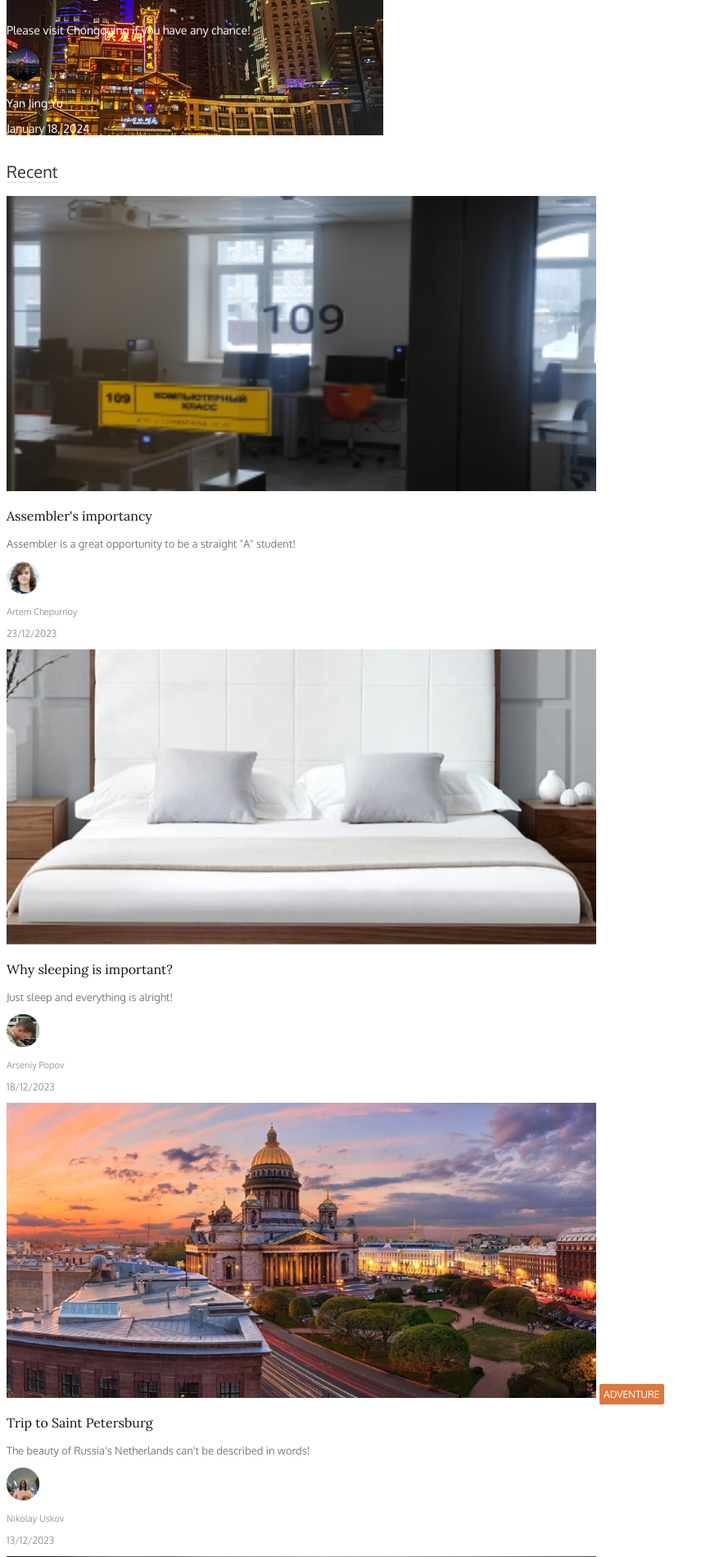
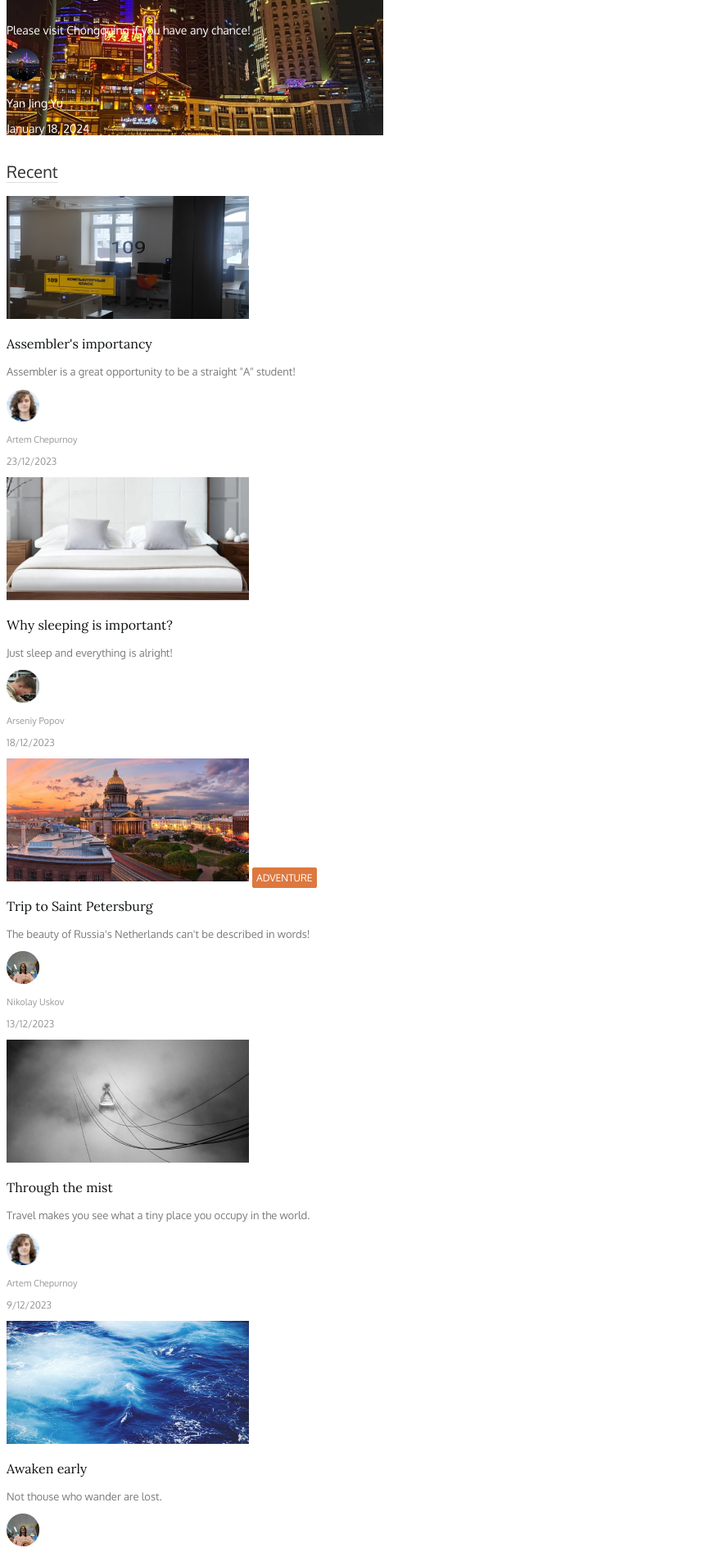
Before and after one commit to x3r1x/webCourse, a PHP site: page / in a window 1280 px wide. Shown: the part 771-2670 px from the top of the page at 82% size, without its empty margins (0-867 px from the left). Run offline with PHP 8.4, Linux system fonts and the light colour scheme.

Commit message:
lab3 accepted by Elena Eruslanovna

```diff
--- a/lab3/index.html
+++ b/lab3/index.html
@@ -86,7 +86,7 @@
 
                 <!-- "Assembler's importancy" -->
                 <article class="recent__extra_article extra_article">
-                    <img src="images/index/p3.png" alt="Assembler's importancy" width = '720' height="360">
+                    <img src="images/index/p3.png" alt="Assembler's importancy" width = '720' height="360" class="extra_article__image">
 
                     <h3 class="extra_article__header">Assembler's importancy</h3>
                     <p class="extra_article__subscription">Assembler is a great opportunity to be a straight "A" student!</p>
@@ -101,7 +101,7 @@
 
                 <!-- Why sleeping is important? -->
                 <article class="recent__extra_article extra_article">
-                    <img src="images/index/p4.png" alt="Why sleeping is important?" width="720" height="360">
+                    <img src="images/index/p4.png" alt="Why sleeping is important?" width="720" height="360" class="extra_article__image">
 
                     <h3 class="extra_article__header">Why sleeping is important?</h3>
                     <p class="extra_article__subscription">Just sleep and everything is alright!</p>
@@ -116,7 +116,7 @@
 
                 <!-- Trip to Saint Petersburg -->
                 <article class="recent__extra_article extra_article">
-                    <img src="images/index/p5.png" alt="Trip to Saint Petersburg" width="720" height="360">
+                    <img src="images/index/p5.png" alt="Trip to Saint Petersburg" width="720" height="360" class="extra_article__image">
 
                     <h4 class="extra_article__adventure_mark">ADVENTURE</h4>
                     <h3 class="extra_article__header">Trip to Saint Petersburg</h3>
@@ -132,7 +132,7 @@
 
                 <!-- Пока неизвестно(на сейчас из примера) -->
                 <article class="recent__extra_article extra_article">
-                    <img src="images/index/p6.png" alt="Through the mist" width="720" height="360">
+                    <img src="images/index/p6.png" alt="Through the mist" width="720" height="360" class="extra_article__image">
 
                     <h3 class="extra_article__header">Through the mist</h3>
                     <p class="extra_article__subscription">Travel makes you see what a tiny place you occupy in the world.</p>
@@ -147,7 +147,7 @@
 
                 <!-- Пока неизвестно(на сейчас из примера) -->
                 <article class="recent__extra_article extra_article">
-                    <img src="images/index/p7.png" alt="Awaken early" width="720" height="360">
+                    <img src="images/index/p7.png" alt="Awaken early" width="720" height="360" class="extra_article__image">
 
                     <h3 class="extra_article__header">Awaken early</h3>
                     <p class="extra_article__subscription">Not thouse who wander are lost.</p>
@@ -162,7 +162,7 @@
 
                 <!-- Пока неизвестно(на сейчас из примера) -->
                 <article class="recent__extra_article extra_article">
-                    <img src="images/index/p8.png" alt="Awaken early" width="720" height="360">
+                    <img src="images/index/p8.png" alt="Awaken early" width="720" height="360" class="extra_article__image">
 
                     <h3 class="extra_article__header">Try it Always</h3>
                     <p class="extra_article__subscription">The world is a book, and those who do not travel read only the page.</p>
--- a/lab3/style.css
+++ b/lab3/style.css
@@ -153,6 +153,11 @@
     display: inline-flex;
 }
 
+.extra_article__image {
+    max-width: 296px;
+    max-height: 150px;
+}
+
 .extra_article__header{
     font-size: 16px;
     font-weight: 400;
```
